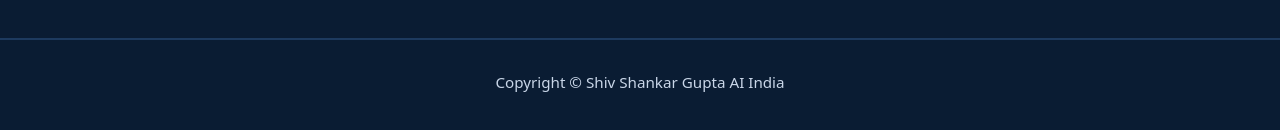
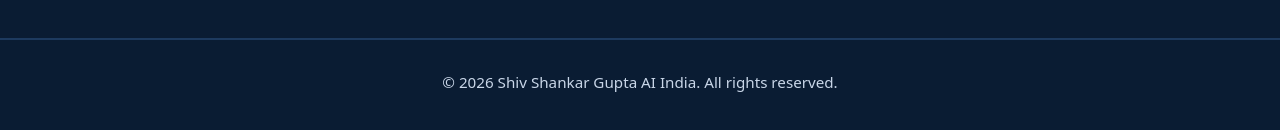
Before and after one commit to shivshavkargupta-a11y/shivshankargupta-ai-india, a plain HTML site: page terms.html in a window 1280 px wide. Shown: the part 1672-1802 px from the top of the page. Drawn offline with Linux system fonts and the light colour scheme.

Commit message:
Footer: copyright + All rights reserved, no contact link — terms.html

```diff
--- a/terms.html
+++ b/terms.html
@@ -65,7 +65,7 @@
 
 <footer>
   <div class="wrap">
-    <p>Copyright &copy; Shiv Shankar Gupta AI India</p>
+    <p>&copy; 2026 Shiv Shankar Gupta AI India. All rights reserved.</p>
   </div>
 </footer>
 
```
